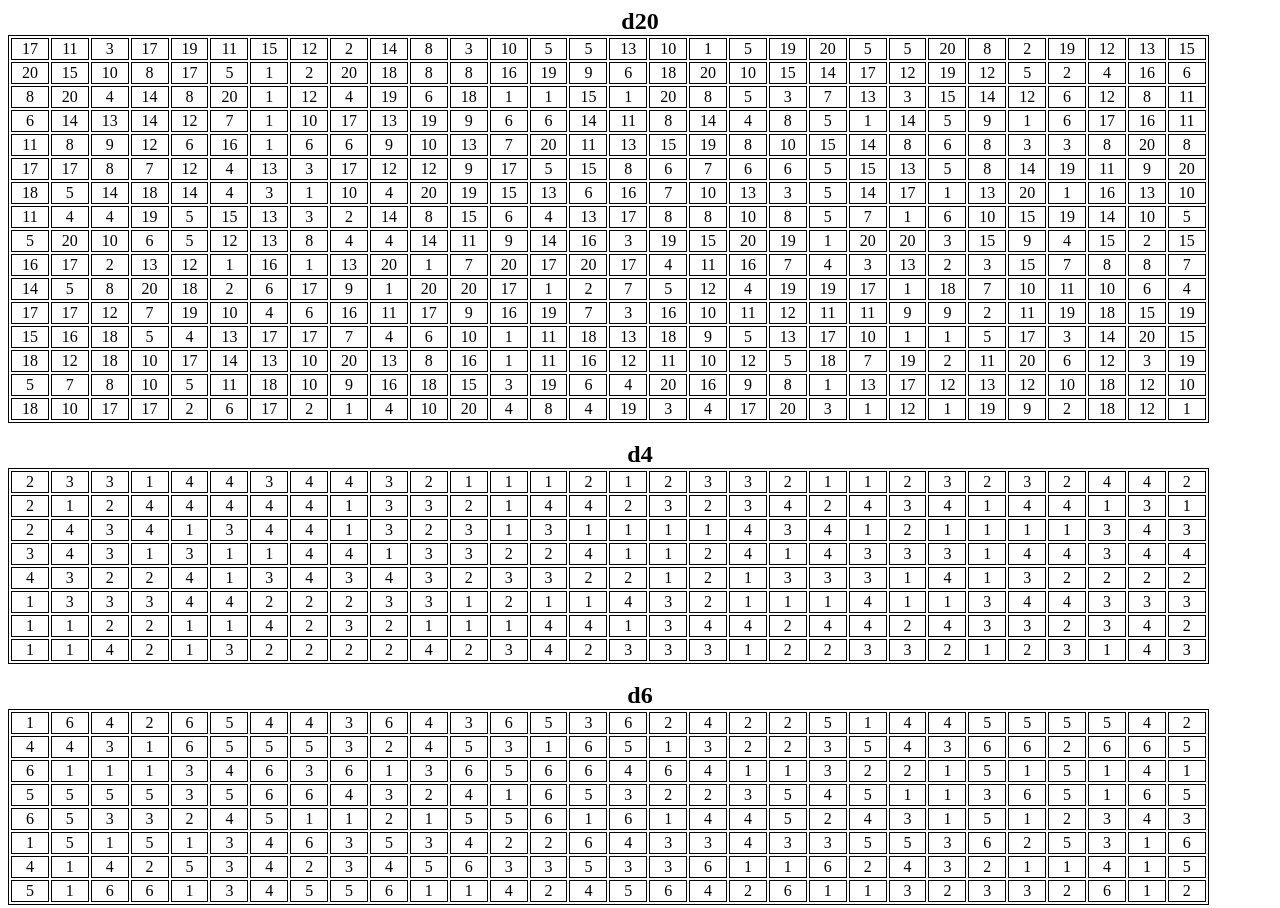
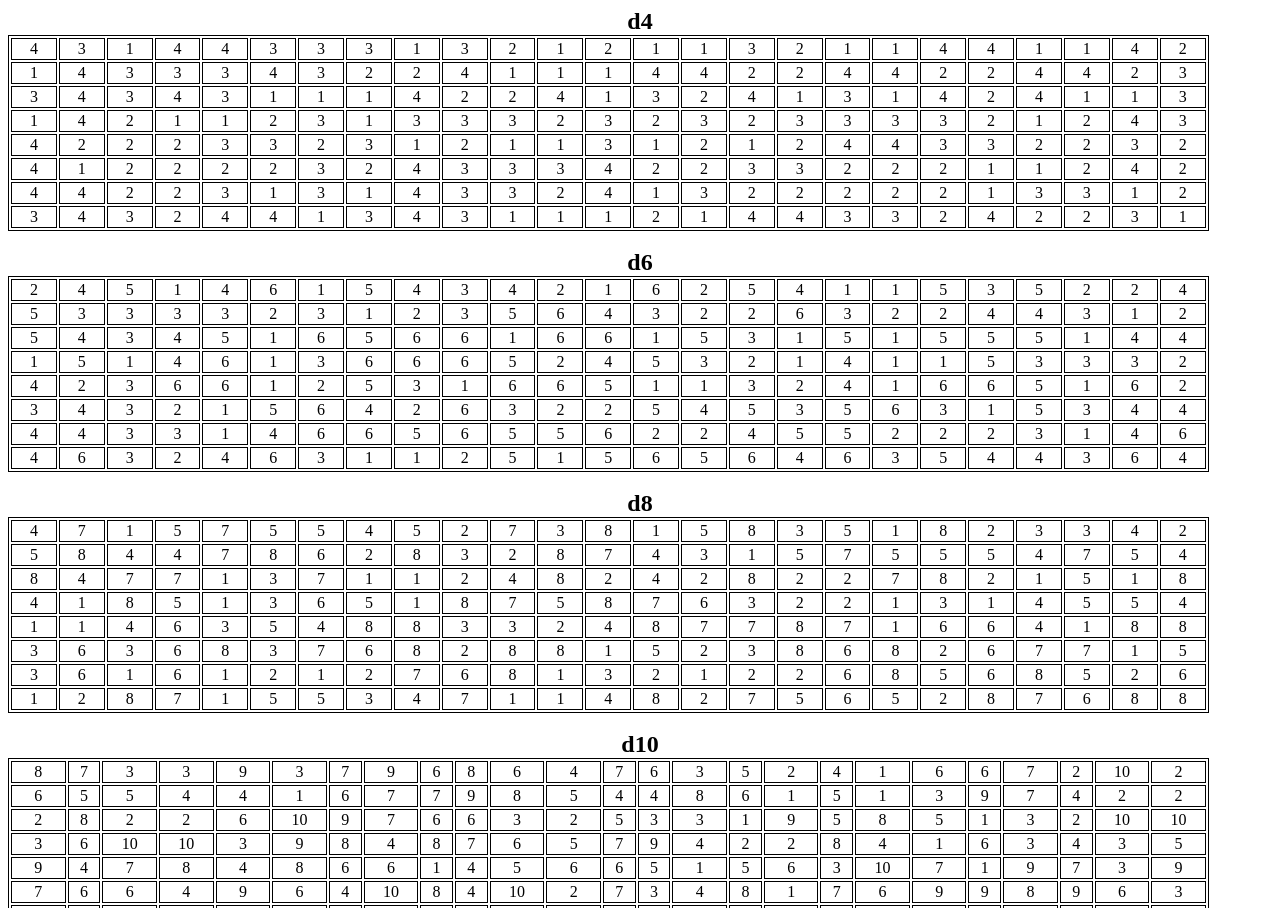
Before and after one commit to XhTFwY3Vs5/preroll, a plain HTML site: page preroll.html in a window 1280 px wide. Shown: the top 908 px of the page. Drawn offline with Linux system fonts and the light colour scheme.

Commit message:
Changed formatting
Reduced columns for better printing.  Changed layout to order by dice size.

```diff
--- a/preroll.html
+++ b/preroll.html
@@ -24,9 +24,6 @@ td
 </head>
 
 <body>
-<h2>d20</h2>
-<table id="d20" border=1></table>
-<br />
 <h2>d4</h2>
 <table id="d4" border=1></table>
 <br />
@@ -36,12 +33,14 @@ td
 <h2>d8</h2>
 <table id="d8" border=1></table>
 <br />
-<p style="page-break-before: always">
 <h2>d10</h2>
 <table id="d10" border=1></table>
 <br />
-<h2>d12</h2>
+<h2 style="page-break-before: always">d12</h2>
 <table id="d12" border=1></table>
+<br />
+<h2>d20</h2>
+<table id="d20" border=1></table>
 <br />
 <h2>d100</h2>
 <table id="d100" border=1></table>
@@ -64,16 +63,15 @@ function buildTable(table, columns, rows, min, max) {
     }
 }
 
-var rows = 16;
-var columns = 30;
-buildTable(document.getElementById("d20"), columns, rows, 1, 20);
-rows = 8;
+var rows = 8;
+var columns = 25;
 buildTable(document.getElementById("d4"), columns, rows, 1, 4);
 buildTable(document.getElementById("d6"), columns, rows, 1, 6);
 buildTable(document.getElementById("d8"), columns, rows, 1, 8);
-rows = 15;
 buildTable(document.getElementById("d10"), columns, rows, 1, 10);
 buildTable(document.getElementById("d12"), columns, rows, 1, 12);
+rows = 12;
+buildTable(document.getElementById("d20"), columns, rows, 1, 20);
 buildTable(document.getElementById("d100"), columns, rows, 1, 100);
 </script>
 </body>
```
